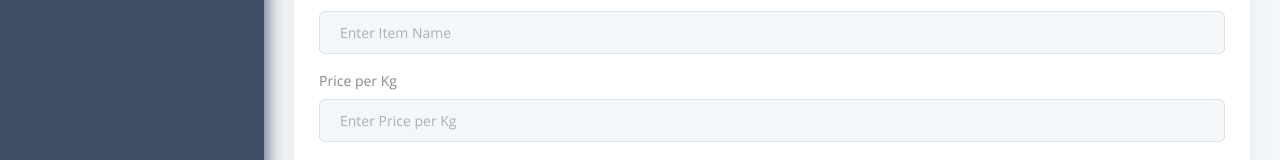
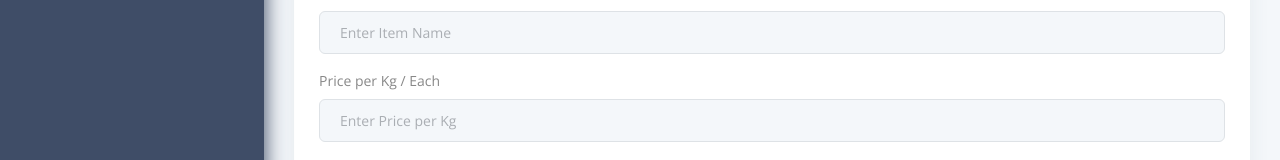
Before and after one commit to ElPrinceD/excellency-inventory-frontend, a React (Vite) app: page /forms/add-inventory in a window 1280 px wide. Shown: the part 455-615 px from the top of the page. Built offline with nearby package versions, Linux system fonts and the light colour scheme; sample sign-in values are in the browser's storage.

Commit message:
Price per kg or each added

```diff
--- a/src/views/forms/AddItemForm.jsx
+++ b/src/views/forms/AddItemForm.jsx
@@ -105,7 +105,7 @@ const AddItemForm = () => {
                 />
               </Form.Group>
               <Form.Group className="mb-3">
-                <Form.Label>Price per Kg</Form.Label>
+                <Form.Label>Price per Kg / Each</Form.Label>
                 <Form.Control
                   type="number"
                   step="0.01"
```
